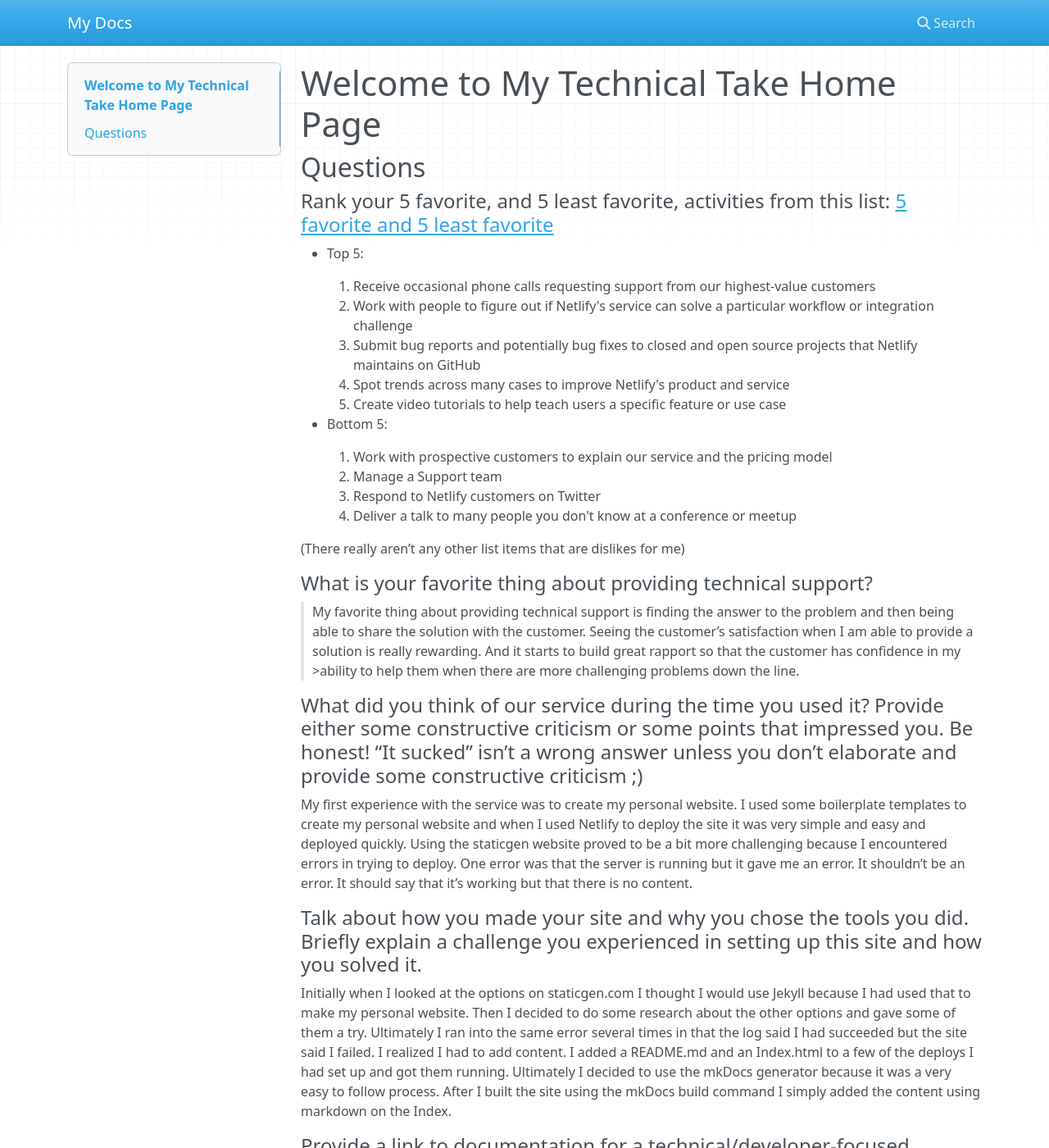
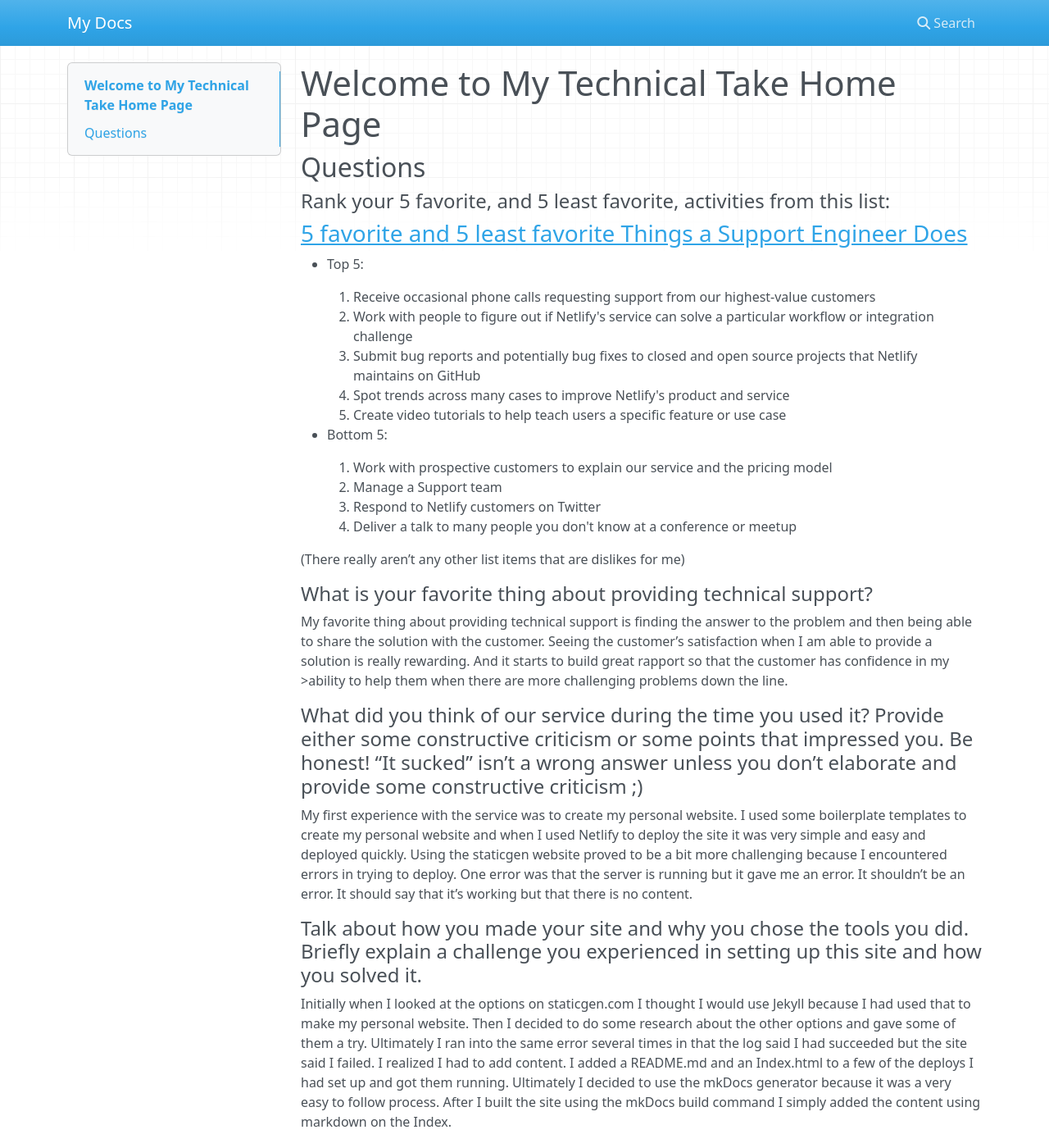
Before and after one commit to julie-norris/mkdocs-base, an MkDocs documentation site: the page built from docs/index.md, in a window 1280 px wide and 1400 px high. Shown: the whole window at 82% size. Built offline with MkDocs 1.6.1, drawn with Linux system fonts in a browser that asks for light colours; nearby versions of some CDN libraries; some of the changed text lies outside the part shown.

Commit message:
Update index.md

```diff
--- a/docs/index.md
+++ b/docs/index.md
@@ -2,7 +2,8 @@
 
 ## Questions
 
-#### Rank your 5 favorite, and 5 least favorite, activities from this list: [5 favorite and 5 least favorite](https://gist.github.com/fool/b0f254ff8c72a5765b6a9138249789d6)
+#### Rank your 5 favorite, and 5 least favorite, activities from this list:
+### [5 favorite and 5 least favorite Things a Support Engineer Does](https://gist.github.com/fool/b0f254ff8c72a5765b6a9138249789d6)
 
 * Top 5:
 
@@ -21,9 +22,11 @@
 (There really aren’t any other list items that are dislikes for me)
 
 
+
 #### What is your favorite thing about providing technical support?
 
->My favorite thing about providing technical support is finding the answer to the problem and then being able to share the solution with the customer. Seeing the customer’s satisfaction when I am able to provide a solution is really rewarding. And it starts to build great rapport so that the customer has confidence in my >ability to help them when there are more challenging problems down the line.
+My favorite thing about providing technical support is finding the answer to the problem and then being able to share the solution with the customer. Seeing the customer’s satisfaction when I am able to provide a solution is really rewarding. And it starts to build great rapport so that the customer has confidence in my >ability to help them when there are more challenging problems down the line.
+
 
 
 #### What did you think of our service during the time you used it?  Provide either some constructive criticism or some points that impressed you.  Be honest!  “It sucked” isn’t a wrong answer unless you don’t elaborate and provide some constructive criticism ;)
@@ -31,12 +34,16 @@
 My first experience with the service was to create my personal website.  I used some boilerplate templates to create my personal website and when I used Netlify to deploy the site it was very simple and easy and deployed quickly.
 Using the staticgen website proved to be a bit more challenging because I encountered errors in trying to deploy.  One error was that the server is running but it gave me an error. It shouldn’t be an error. It should say that it’s working but that there is no content.
 
+
+
 #### Talk about how you made your site and why you chose the tools you did.  Briefly explain a challenge you experienced in setting up this site and how you solved it.
 
 Initially when I looked at the options on staticgen.com I thought I would use Jekyll because I had used that to make my personal website. Then I decided to do some research about the other options and gave some of them a try. Ultimately I ran into the same error several times in that the log said I had succeeded but the site said I failed. I realized I had to add content. I added a README.md and an Index.html to a few of the deploys I had set up and got them running. Ultimately I decided to use the mkDocs generator because it was a very easy to follow process.  After I built the site using the mkDocs build command I simply added the content using markdown on the Index.
 
+
+
 #### Provide a link to documentation for a technical/developer-focused product, which you think are well done, and briefly explain why you think they are well done.
 
-[Twilio REST APIs] (https://www.twilio.com/docs/usage/api)
+[Twilio REST APIs](https://www.twilio.com/docs/usage/api)
 
 I think the Twilio API documentation is well done. I used it when I added SMS messaging to my app, Carpool! that I created during my Hackbright Academy Fellowship.  The documentation is well done because it starts with some general explanation about APIs and authentication. The docs then go on to provide small digestible chunks of information specific to different functionality of their product with examples. As a new developer when I created my app I was able to read through the information and look at the sample code and apply it to my own needs.
```
